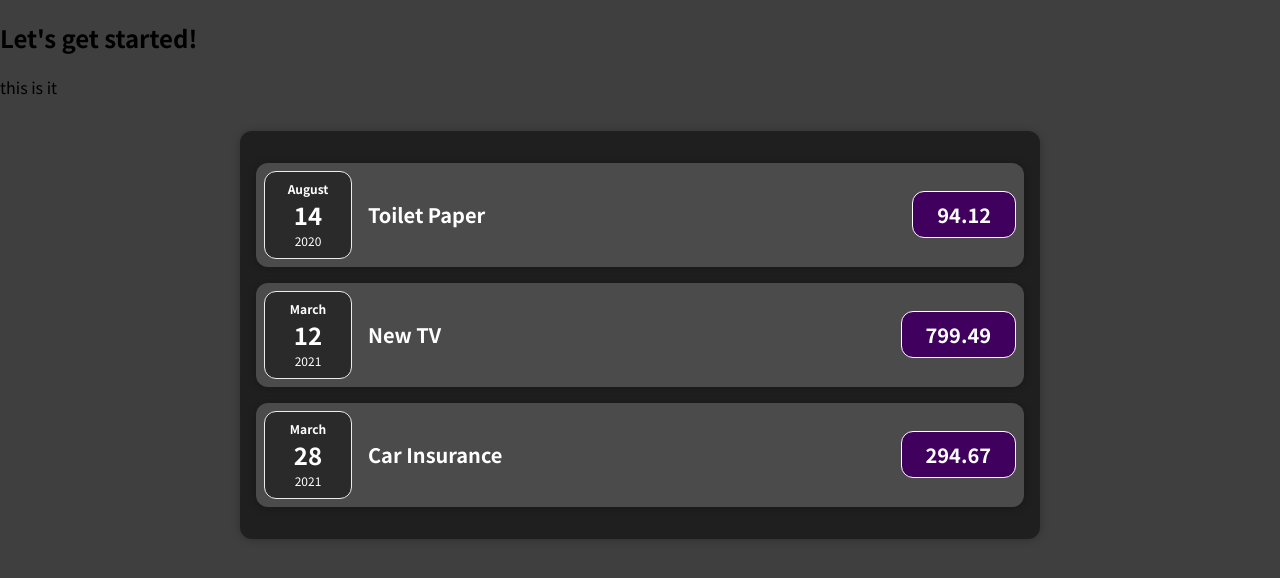
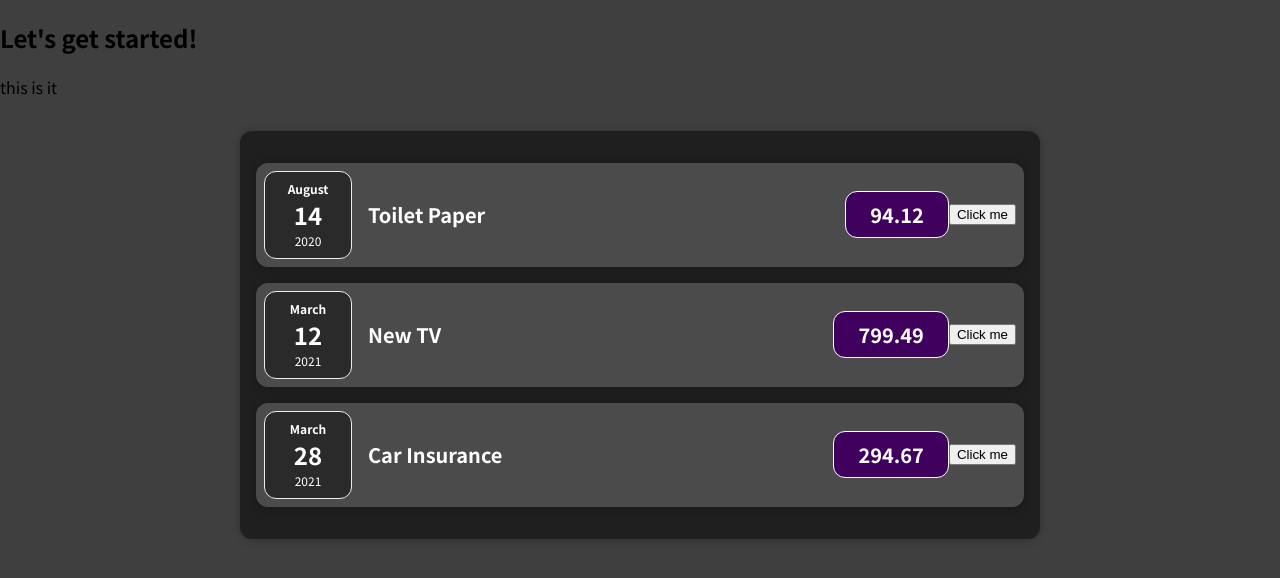
Before and after one commit to ghozlene/react-course, a React (Create React App) app: page / in a window 1280 px wide. Shown: the top 578 px of the page. Built offline with nearby package versions, Linux system fonts and the light colour scheme.

Commit message:
Listening to events&working with event handlers

```diff
--- a/src/components/expenses/ExpensesItem.jsx
+++ b/src/components/expenses/ExpensesItem.jsx
@@ -3,6 +3,9 @@ import ExpenseDate from '../expenses/ExpenseDate';
 import Card from '../ui/Card';
 import './ExpensesItem.css';
 const ExpensesItem = ({ expenses }) => {
+	const changetitle = () => {
+		return console.log('this is me');
+	};
 	return (
 		<>
 			<Card className='expense-item'>
@@ -11,6 +14,7 @@ const ExpensesItem = ({ expenses }) => {
 					<h2> {expenses.title}</h2>
 					<div className='expense-item__price '> {expenses.amount}</div>
 				</div>
+				<button onClick={changetitle}>Click me</button>
 			</Card>
 		</>
 	);
```
